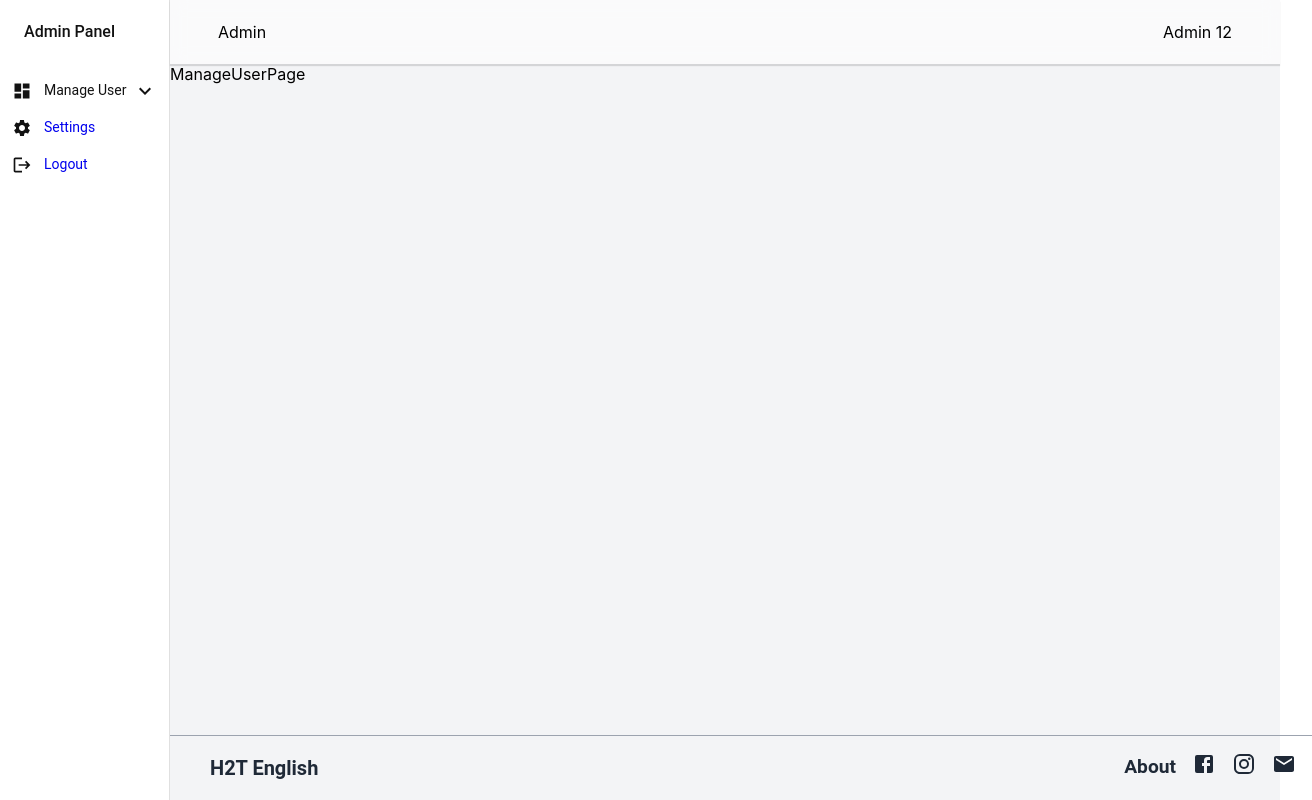
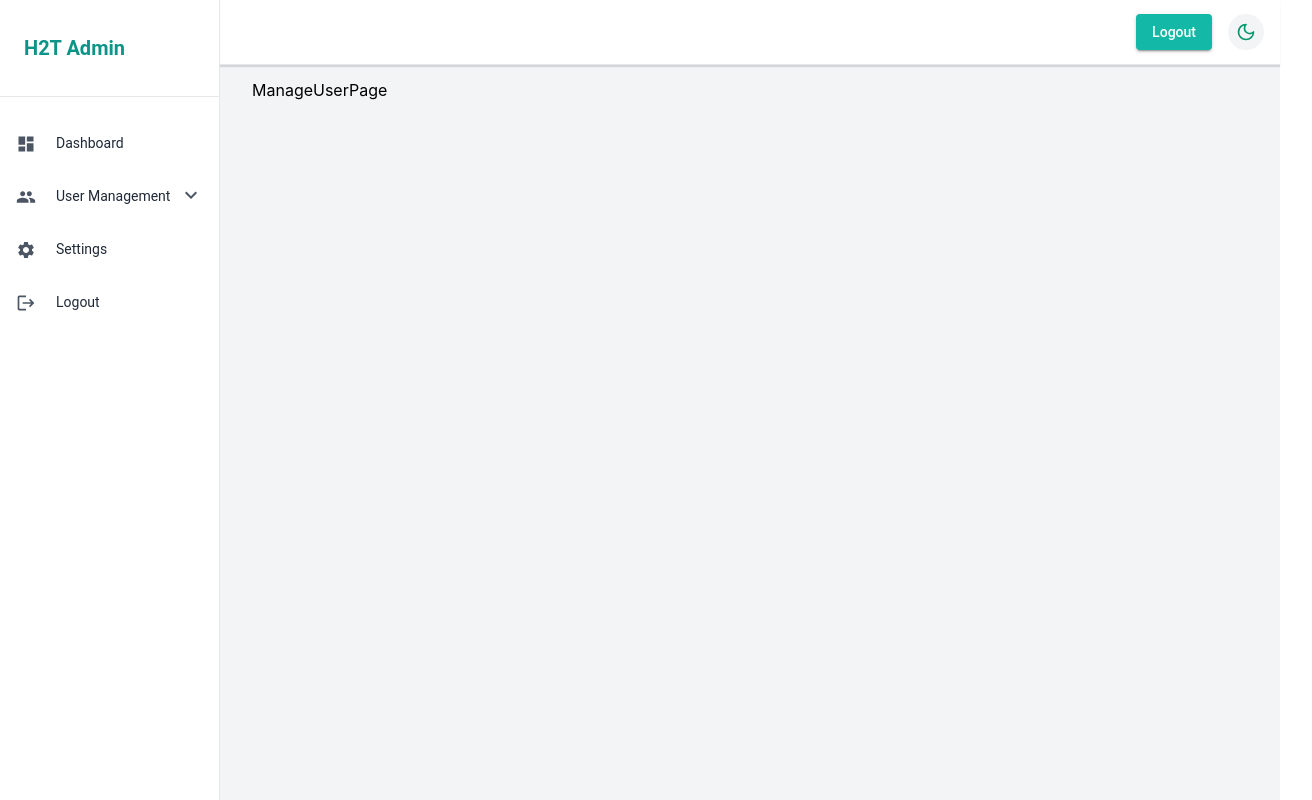
Before and after one commit to TrungHauad02/h2t-english, a React (Create React App) app: page /admin in a window 1280 px wide. Shown: the whole page, 1312 px wide, since content can reach past the window. Built offline with nearby package versions, Linux system fonts and the light colour scheme.

Commit message:
U(AdminLayout): Hoàn chỉnh giao diện cho layout (Chưa chỉnh menu item)

```diff
--- a/src/features/admin/pages/ManageUserPage.tsx
+++ b/src/features/admin/pages/ManageUserPage.tsx
@@ -2,7 +2,7 @@ import { Stack } from "@mui/material";
 
 export default function ManageUserPage() {
   return (
-    <Stack justifyContent={"center"} sx={{ mt: 8 }}>
+    <Stack justifyContent={"center"} sx={{ p: 2 }}>
       ManageUserPage
     </Stack>
   );
--- a/src/layouts/AdminLayout.tsx
+++ b/src/layouts/AdminLayout.tsx
@@ -1,14 +1,16 @@
 import { Outlet } from "react-router-dom";
 import AdminHeader from "./header/AdminHeader";
-import Footer from "./footer/Footer";
 import { Box } from "@mui/material";
 import { useDarkMode } from "hooks/useDarkMode";
 import useColor from "theme/useColor";
-import SidebarAdmin from "./header/common/SidebarAdmin";
+import SidebarAdmin, { drawerWidth } from "./header/common/SidebarAdmin";
+import { useTheme, useMediaQuery } from "@mui/material";
 
 export default function AdminLayout() {
   const { isDarkMode } = useDarkMode();
   const color = useColor();
+  const theme = useTheme();
+  const isMobile = useMediaQuery(theme.breakpoints.down("sm"));
 
   return (
     <Box
@@ -20,28 +22,27 @@ export default function AdminLayout() {
       }}
     >
       <SidebarAdmin />
-
       <Box
+        component="main"
         sx={{
           flexGrow: 1,
+          width: { sm: `calc(100% - ${drawerWidth}px)` },
+          ml: { sm: `${drawerWidth}px` },
           display: "flex",
           flexDirection: "column",
-          minHeight: "100vh",
         }}
       >
         <AdminHeader />
         <Box
-          component="main"
           sx={{
             flexGrow: 1,
-            display: "flex",
-            flexDirection: "column",
-            justifyContent: "flex-start",
+            p: 0,
+            mt: { xs: "48px", sm: "64px" },
+            ml: isMobile ? 0 : 2,
           }}
         >
           <Outlet />
         </Box>
-        <Footer />
       </Box>
     </Box>
   );
--- a/src/layouts/footer/Footer.tsx
+++ b/src/layouts/footer/Footer.tsx
@@ -6,6 +6,7 @@ import About from "./About";
 export default function Footer() {
   const { isDarkMode } = useDarkMode();
   const color = useColor();
+
   return (
     <Box
       component="footer"
@@ -19,12 +20,11 @@ export default function Footer() {
         p: 2,
       }}
     >
-      <Stack direction={"row"} justifyContent={"space-between"}>
+      <Stack direction="row" justifyContent="space-between" alignItems="center">
         <Typography
           variant="h6"
           sx={{
             fontWeight: "bold",
-            paddingLeft: "1.5rem",
           }}
         >
           H2T English
--- a/src/layouts/header/AdminHeader.tsx
+++ b/src/layouts/header/AdminHeader.tsx
@@ -1,9 +1,27 @@
-import { Container, Toolbar, useScrollTrigger, Box } from "@mui/material";
+import {
+  Toolbar,
+  useScrollTrigger,
+  Box,
+  IconButton,
+  Stack,
+  Button,
+} from "@mui/material";
 import { StyledAppBar } from "./common";
 import { drawerWidth } from "./common/SidebarAdmin";
+import { useDarkMode } from "hooks/useDarkMode";
+import useColor from "theme/useColor";
+import { Moon, Sun } from "lucide-react";
+import { useDispatch } from "react-redux";
+import { toggleTheme } from "../../redux/slices/themeSlice";
+import { useTheme, useMediaQuery } from "@mui/material";
 
 export default function AdminHeader() {
+  const { isDarkMode } = useDarkMode();
+  const color = useColor();
+  const dispatch = useDispatch();
   const trigger = useScrollTrigger({ disableHysteresis: true, threshold: 50 });
+  const theme = useTheme();
+  const isMobile = useMediaQuery(theme.breakpoints.down("sm"));
 
   return (
     <StyledAppBar
@@ -11,17 +29,43 @@ export default function AdminHeader() {
       elevation={trigger ? 4 : 0}
       color="transparent"
       sx={{
-        width: `calc(100% - ${drawerWidth}px)`, // Bù trừ không gian của Sidebar
-        marginLeft: `${drawerWidth}px`, // Đẩy Header sang phải đúng bằng chiều rộng Sidebar
-        zIndex: (theme) => theme.zIndex.drawer + 1, // Nằm trên Sidebar
+        width: { xs: "100%", sm: `calc(100% - ${drawerWidth}px)` },
+        ml: { xs: 0, sm: `${drawerWidth}px` },
+        zIndex: theme.zIndex.drawer - 1,
+        backgroundColor: isDarkMode ? color.gray800 : color.white,
+        borderBottom: `1px solid ${isDarkMode ? color.gray700 : color.gray200}`,
       }}
     >
-      <Container maxWidth="lg">
-        <Toolbar sx={{ justifyContent: "space-between" }}>
-          <Box>Admin</Box>
-          <Box>Admin 12</Box>
-        </Toolbar>
-      </Container>
+      <Toolbar
+        sx={{
+          justifyContent: "space-between",
+          minHeight: { xs: "48px", sm: "64px" },
+          px: { xs: 1, sm: 2 },
+          ml: isMobile ? 7 : 0,
+        }}
+      >
+        <Stack direction={"row"}>
+          <Box></Box>
+          <Box></Box>
+        </Stack>
+        <Stack direction={"row"} spacing={2}>
+          <Button variant="contained" sx={{ bgcolor: color.teal500 }}>
+            Logout
+          </Button>
+          <IconButton
+            onClick={() => dispatch(toggleTheme())}
+            sx={{
+              bgcolor: isDarkMode ? color.gray800 : color.gray100,
+              color: isDarkMode ? color.emerald400 : color.emerald600,
+              "&:hover": {
+                bgcolor: isDarkMode ? color.gray700 : color.gray200,
+              },
+            }}
+          >
+            {isDarkMode ? <Sun size={20} /> : <Moon size={20} />}
+          </IconButton>
+        </Stack>
+      </Toolbar>
     </StyledAppBar>
   );
 }
--- a/src/layouts/header/common/SidebarAdmin.tsx
+++ b/src/layouts/header/common/SidebarAdmin.tsx
@@ -9,25 +9,58 @@ import {
   Toolbar,
   Box,
   Typography,
+  Divider,
+  IconButton,
+  useMediaQuery,
+  useTheme,
 } from "@mui/material";
 import DashboardIcon from "@mui/icons-material/Dashboard";
 import SettingsIcon from "@mui/icons-material/Settings";
 import LogoutIcon from "@mui/icons-material/Logout";
-import { Link } from "react-router-dom";
+import PeopleIcon from "@mui/icons-material/People";
+import SchoolIcon from "@mui/icons-material/School";
+import MenuIcon from "@mui/icons-material/Menu";
+import CloseIcon from "@mui/icons-material/Close";
+import { Link, useLocation } from "react-router-dom";
 import { ExpandLess, ExpandMore } from "@mui/icons-material";
+import { useDarkMode } from "hooks/useDarkMode";
+import useColor from "theme/useColor";
 
-export const drawerWidth = 170;
+export const drawerWidth = 220;
 
 export default function SidebarAdmin() {
   const [expanded, setExpanded] = useState<string | null>(null);
+  const [mobileOpen, setMobileOpen] = useState(false);
+  const { isDarkMode } = useDarkMode();
+  const colors = useColor();
+  const location = useLocation();
+  const theme = useTheme();
+  const isMobile = useMediaQuery(theme.breakpoints.down("sm"));
+
+  const handleDrawerToggle = () => {
+    setMobileOpen(!mobileOpen);
+  };
 
   const menuItems = [
     {
-      text: "Manage User",
+      text: "Dashboard",
       icon: <DashboardIcon fontSize="small" />,
+      path: "/admin/dashboard",
+    },
+    {
+      text: "User Management",
+      icon: <PeopleIcon fontSize="small" />,
       children: [
-        { text: "Student", path: "/admin/manage-student" },
-        { text: "Teacher", path: "/admin/manage-teacher" },
+        {
+          text: "Students",
+          path: "/admin/manage-student",
+          icon: <SchoolIcon fontSize="small" />,
+        },
+        {
+          text: "Teachers",
+          path: "/admin/manage-teacher",
+          icon: <PeopleIcon fontSize="small" />,
+        },
       ],
     },
     {
@@ -46,52 +79,77 @@ export default function SidebarAdmin() {
     setExpanded(expanded === item ? null : item);
   };
 
-  return (
-    <Drawer
-      variant="permanent"
-      sx={{
-        width: drawerWidth,
-        flexShrink: 0,
-        [`& .MuiDrawer-paper`]: {
-          width: drawerWidth,
-          boxSizing: "border-box",
-          backgroundColor: (theme) =>
-            theme.palette.mode === "dark" ? "#121212" : "#ffffff",
-          color: (theme) =>
-            theme.palette.mode === "dark" ? "#ffffff" : "#121212",
-          fontSize: "0.875rem",
-        },
-      }}
-    >
-      <Toolbar>
-        <Typography variant="h6" component="div" fontSize="1rem">
-          Admin Panel
+  const isActive = (path: string) => location.pathname === path;
+
+  const drawerContent = (
+    <>
+      <Toolbar
+        sx={{
+          display: "flex",
+          alignItems: "center",
+          justifyContent: "space-between",
+          py: 2,
+        }}
+      >
+        <Typography
+          variant="h6"
+          component="div"
+          sx={{
+            color: isDarkMode ? colors.teal400 : colors.teal600,
+            fontWeight: "bold",
+            fontSize: "1.25rem",
+            textAlign: isMobile ? "right" : "left",
+            width: "100%",
+          }}
+        >
+          H2T Admin
         </Typography>
       </Toolbar>
-      <Box sx={{ overflow: "auto" }}>
-        <List>
+      <Divider
+        sx={{ borderColor: isDarkMode ? colors.gray700 : colors.gray200 }}
+      />
+      <Box sx={{ overflow: "auto", px: 0, py: 2 }}>
+        <List sx={{ display: "flex", flexDirection: "column", gap: 0.5 }}>
           {menuItems.map((item) => (
             <React.Fragment key={item.text}>
               <ListItem
                 component={item.path ? Link : "div"}
                 to={item.path || ""}
-                onClick={() => item.children && handleExpand(item.text)}
+                onClick={() => {
+                  item.children && handleExpand(item.text);
+                  isMobile && item.path && handleDrawerToggle();
+                }}
                 sx={{
+                  borderRadius: "8px",
+                  mb: 0.5,
+                  backgroundColor: isActive(item.path || "")
+                    ? isDarkMode
+                      ? colors.teal900
+                      : colors.teal50
+                    : "transparent",
+                  color: isActive(item.path || "")
+                    ? isDarkMode
+                      ? colors.teal300
+                      : colors.teal700
+                    : "inherit",
                   "&:hover": {
-                    backgroundColor: (theme) =>
-                      theme.palette.mode === "dark"
-                        ? "rgba(255, 255, 255, 0.1)"
-                        : "rgba(0, 0, 0, 0.1)",
+                    backgroundColor: isDarkMode
+                      ? colors.teal900
+                      : colors.teal50,
+                    color: isDarkMode ? colors.teal300 : colors.teal700,
                   },
-                  py: 0.5,
-                  px: 1.5,
                 }}
               >
                 <ListItemIcon
                   sx={{
-                    color: (theme) =>
-                      theme.palette.mode === "dark" ? "#ffffff" : "#121212",
-                    minWidth: "32px",
+                    minWidth: 40,
+                    color: isActive(item.path || "")
+                      ? isDarkMode
+                        ? colors.teal300
+                        : colors.teal700
+                      : isDarkMode
+                      ? colors.gray400
+                      : colors.gray600,
                   }}
                 >
                   {item.icon}
@@ -100,10 +158,16 @@ export default function SidebarAdmin() {
                   primary={item.text}
                   primaryTypographyProps={{
                     fontSize: "0.875rem",
+                    fontWeight: isActive(item.path || "") ? 600 : 400,
                   }}
                 />
-                {item.children &&
-                  (expanded === item.text ? <ExpandLess /> : <ExpandMore />)}
+                {item.children && (
+                  <Box
+                    sx={{ color: isDarkMode ? colors.gray400 : colors.gray600 }}
+                  >
+                    {expanded === item.text ? <ExpandLess /> : <ExpandMore />}
+                  </Box>
+                )}
               </ListItem>
               {item.children && (
                 <Collapse
@@ -111,27 +175,61 @@ export default function SidebarAdmin() {
                   timeout="auto"
                   unmountOnExit
                 >
-                  <List component="div" disablePadding>
+                  <List
+                    component="div"
+                    sx={{
+                      pl: 2,
+                      display: "flex",
+                      flexDirection: "column",
+                      gap: 0.5,
+                    }}
+                  >
                     {item.children.map((child) => (
                       <ListItem
                         key={child.text}
                         component={Link}
                         to={child.path}
+                        onClick={isMobile ? handleDrawerToggle : undefined}
                         sx={{
-                          pl: 4,
-                          py: 0.5,
+                          borderRadius: "8px",
+                          py: 0.75,
+                          backgroundColor: isActive(child.path)
+                            ? isDarkMode
+                              ? colors.teal900
+                              : colors.teal50
+                            : "transparent",
+                          color: isActive(child.path)
+                            ? isDarkMode
+                              ? colors.teal300
+                              : colors.teal700
+                            : "inherit",
                           "&:hover": {
-                            backgroundColor: (theme) =>
-                              theme.palette.mode === "dark"
-                                ? "rgba(255, 255, 255, 0.1)"
-                                : "rgba(0, 0, 0, 0.1)",
+                            backgroundColor: isDarkMode
+                              ? colors.teal900
+                              : colors.teal50,
+                            color: isDarkMode ? colors.teal300 : colors.teal700,
                           },
                         }}
                       >
+                        <ListItemIcon
+                          sx={{
+                            minWidth: 35,
+                            color: isActive(child.path)
+                              ? isDarkMode
+                                ? colors.teal300
+                                : colors.teal700
+                              : isDarkMode
+                              ? colors.gray400
+                              : colors.gray600,
+                          }}
+                        >
+                          {child.icon}
+                        </ListItemIcon>
                         <ListItemText
                           primary={child.text}
                           primaryTypographyProps={{
-                            fontSize: "0.8rem",
+                            fontSize: "0.875rem",
+                            fontWeight: isActive(child.path) ? 600 : 400,
                           }}
                         />
                       </ListItem>
@@ -143,6 +241,50 @@ export default function SidebarAdmin() {
           ))}
         </List>
       </Box>
-    </Drawer>
+    </>
+  );
+
+  return (
+    <>
+      {isMobile && (
+        <IconButton
+          color="inherit"
+          aria-label="open drawer"
+          edge="start"
+          onClick={handleDrawerToggle}
+          sx={{
+            position: "fixed",
+            left: 16,
+            top: 6,
+            zIndex: theme.zIndex.drawer + 2,
+          }}
+        >
+          {mobileOpen ? <CloseIcon /> : <MenuIcon />}
+        </IconButton>
+      )}
+
+      <Drawer
+        variant={isMobile ? "temporary" : "permanent"}
+        open={isMobile ? mobileOpen : true}
+        onClose={isMobile ? handleDrawerToggle : undefined}
+        ModalProps={{
+          keepMounted: true,
+        }}
+        sx={{
+          display: { xs: "block", sm: "block" },
+          "& .MuiDrawer-paper": {
+            width: drawerWidth,
+            boxSizing: "border-box",
+            backgroundColor: isDarkMode ? colors.gray800 : colors.white,
+            color: isDarkMode ? colors.white : colors.gray800,
+            borderRight: `1px solid ${
+              isDarkMode ? colors.gray700 : colors.gray200
+            }`,
+          },
+        }}
+      >
+        {drawerContent}
+      </Drawer>
+    </>
   );
 }
```
